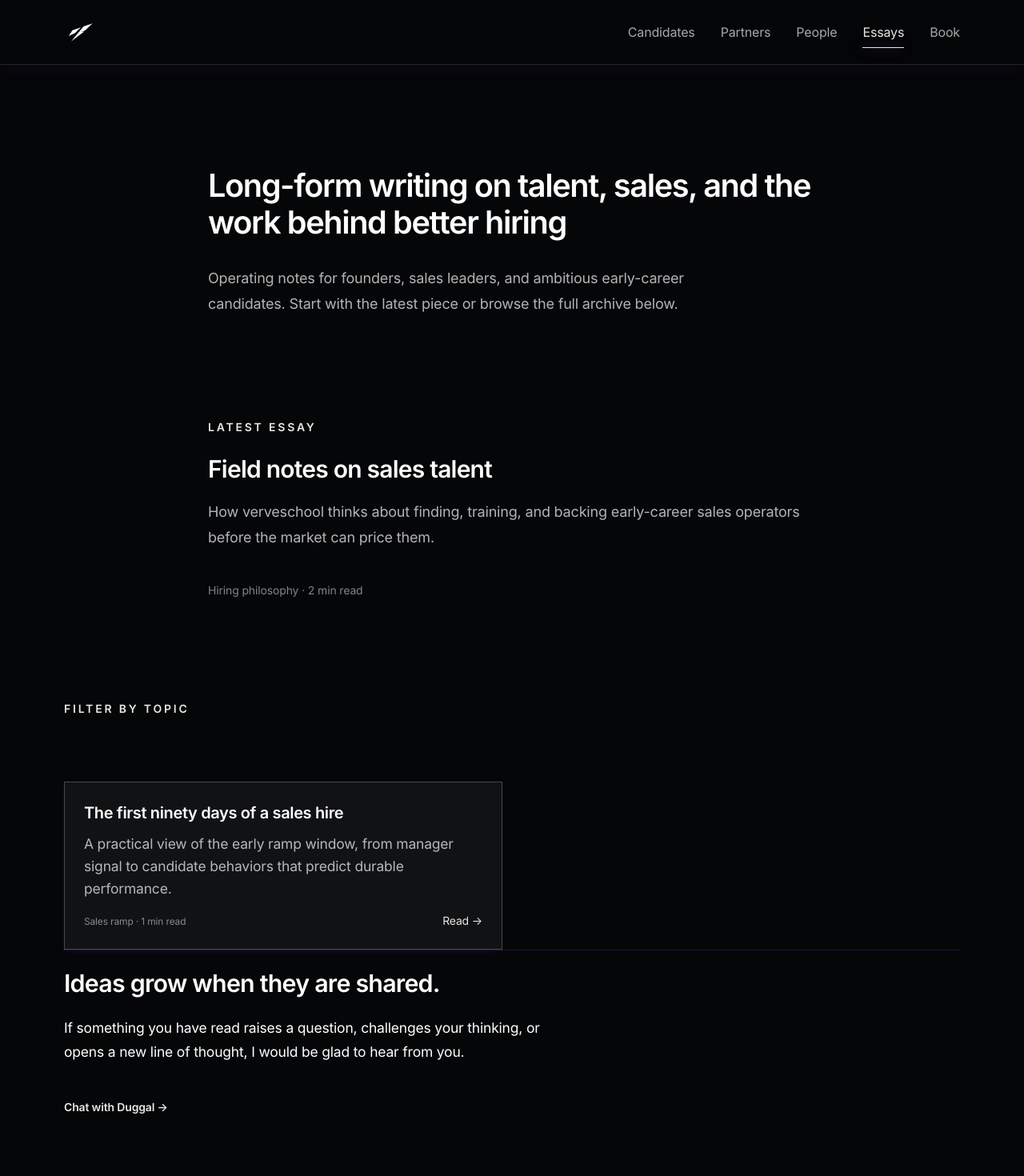
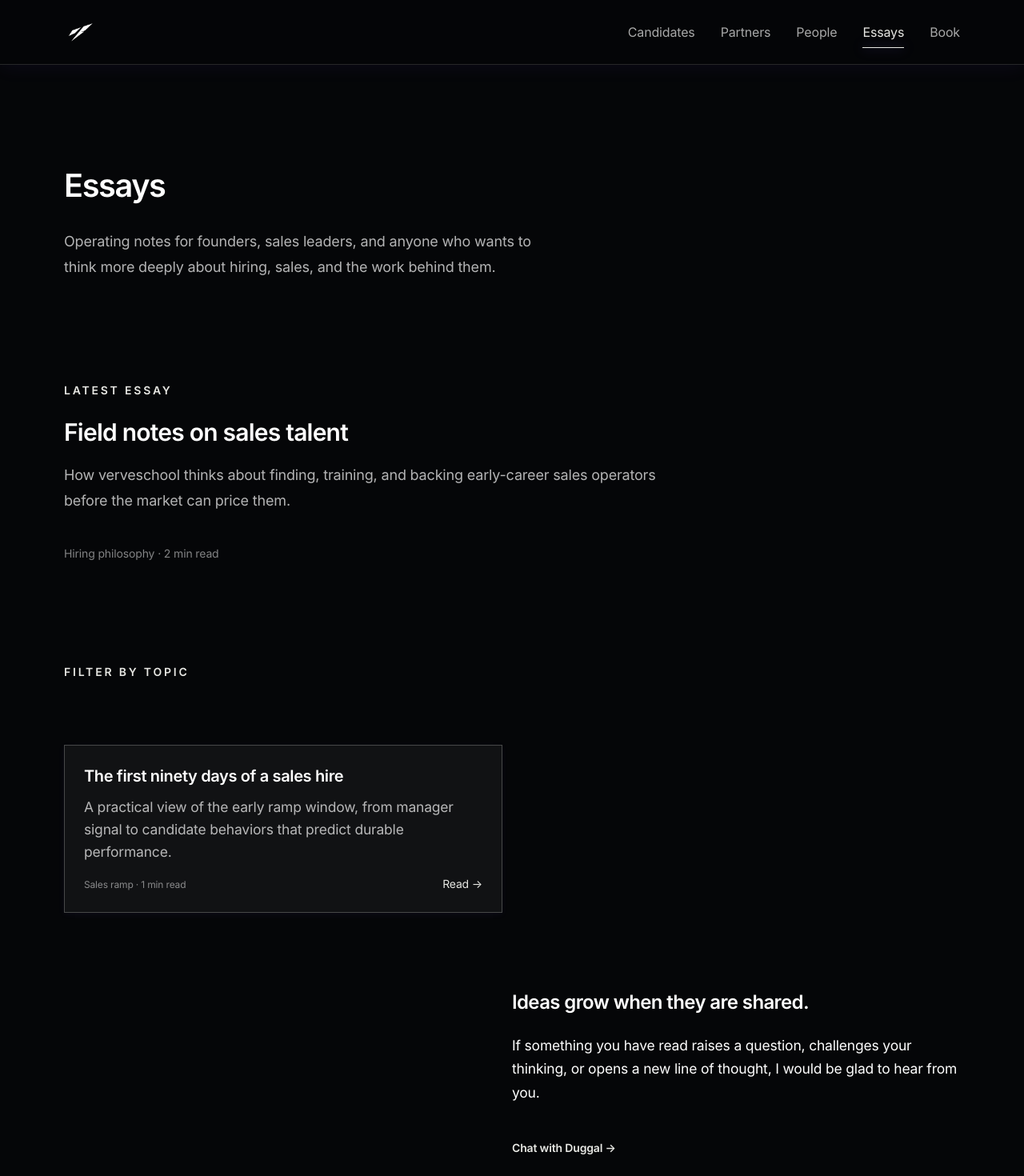
Before and after one commit to verveschool/versel, a Next.js app: page /writing in a window 1280 px wide. Shown: the top 1470 px of the page at 80% size. Built offline with nearby package versions, Linux system fonts and the light colour scheme.

Commit message:
Update page.tsx

```diff
--- a/app/writing/page.tsx
+++ b/app/writing/page.tsx
@@ -31,7 +31,6 @@ export default function WritingPage() {
   const featuredPiece = pieces[0]
   const remainingPieces = pieces.slice(1)
 
-  // Extract unique tags from all essays
   const tagsSet = new Set<string>()
   pieces.forEach((piece) => {
     if (piece.tags && Array.isArray(piece.tags)) {
@@ -46,34 +45,41 @@ export default function WritingPage() {
       <SiteHeader />
 
       <main className="yc-container py-24 md:py-32">
-        <section className="mx-auto max-w-[760px]">
+        <section className="max-w-[760px]">
           <h1 className="mb-8 font-serif text-[clamp(1.76rem,1.35rem+1.49vw,2.48rem)] text-white">
-            Long-form writing on talent, sales, and the work behind better hiring
+            Essays
           </h1>
           <p className="yc-text-block text-lg leading-8 text-white/70">
-            Operating notes for founders, sales leaders, and ambitious early-career candidates. Start with the latest piece or browse the full archive below.
+            Operating notes for founders, sales leaders, and anyone who wants to think more deeply about hiring, sales, and the work behind them.
           </p>
         </section>
 
         {featuredPiece ? (
-          <section className="mx-auto mt-24 max-w-[760px] md:mt-32">
+          <section className="mt-24 max-w-[760px] md:mt-32">
             <p className="mb-6 text-sm font-semibold uppercase tracking-[0.2em] text-primary">
               Latest Essay
             </p>
+
             <Link href={`/writing/${featuredPiece.slug}`} className="group block">
-              <h2 className="mb-5 font-serif text-2xl md:text-3xl text-white transition-colors group-hover:text-primary">
+              <h2 className="mb-5 font-serif text-2xl text-white transition-colors group-hover:text-primary md:text-3xl">
                 {featuredPiece.title}
               </h2>
+
               <p className="mb-6 text-lg leading-8 text-white/70">
                 {featuredPiece.description}
               </p>
+
               <div className="mb-4 flex flex-wrap gap-2">
-                {(Array.isArray(featuredPiece.tags) ? featuredPiece.tags : [])?.map((tag) => (
-                  <span key={tag} className="inline-block rounded-full bg-primary/10 px-3 py-1 text-xs font-medium text-primary border border-primary/25">
+                {(Array.isArray(featuredPiece.tags) ? featuredPiece.tags : []).map((tag) => (
+                  <span
+                    key={tag}
+                    className="inline-block rounded-full border border-primary/25 bg-primary/10 px-3 py-1 text-xs font-medium text-primary"
+                  >
                     {tag}
                   </span>
                 ))}
               </div>
+
               <p className="text-sm text-white/50">
                 {featuredPiece.category} · {featuredPiece.readingTime}
               </p>
@@ -83,8 +89,13 @@ export default function WritingPage() {
 
         <WritingFilter essays={remainingPieces} allTags={allTags} />
 
-        <section className="yc-section">
-  <h2>Ideas grow when they are shared.</h2>
+        <section className="mt-24 grid grid-cols-1 lg:grid-cols-2">
+          <div />
+
+          <section className="max-w-[560px]">
+            <h2 className="mb-6 font-serif text-2xl text-white">
+              Ideas grow when they are shared.
+            </h2>
 
             <div className="yc-text-block">
               <p className="mb-10">
@@ -99,6 +110,7 @@ export default function WritingPage() {
               </Link>
             </div>
           </section>
+        </section>
       </main>
 
       <SiteFooter />
```
Lines whose indentation alone changed are shown as unchanged.
